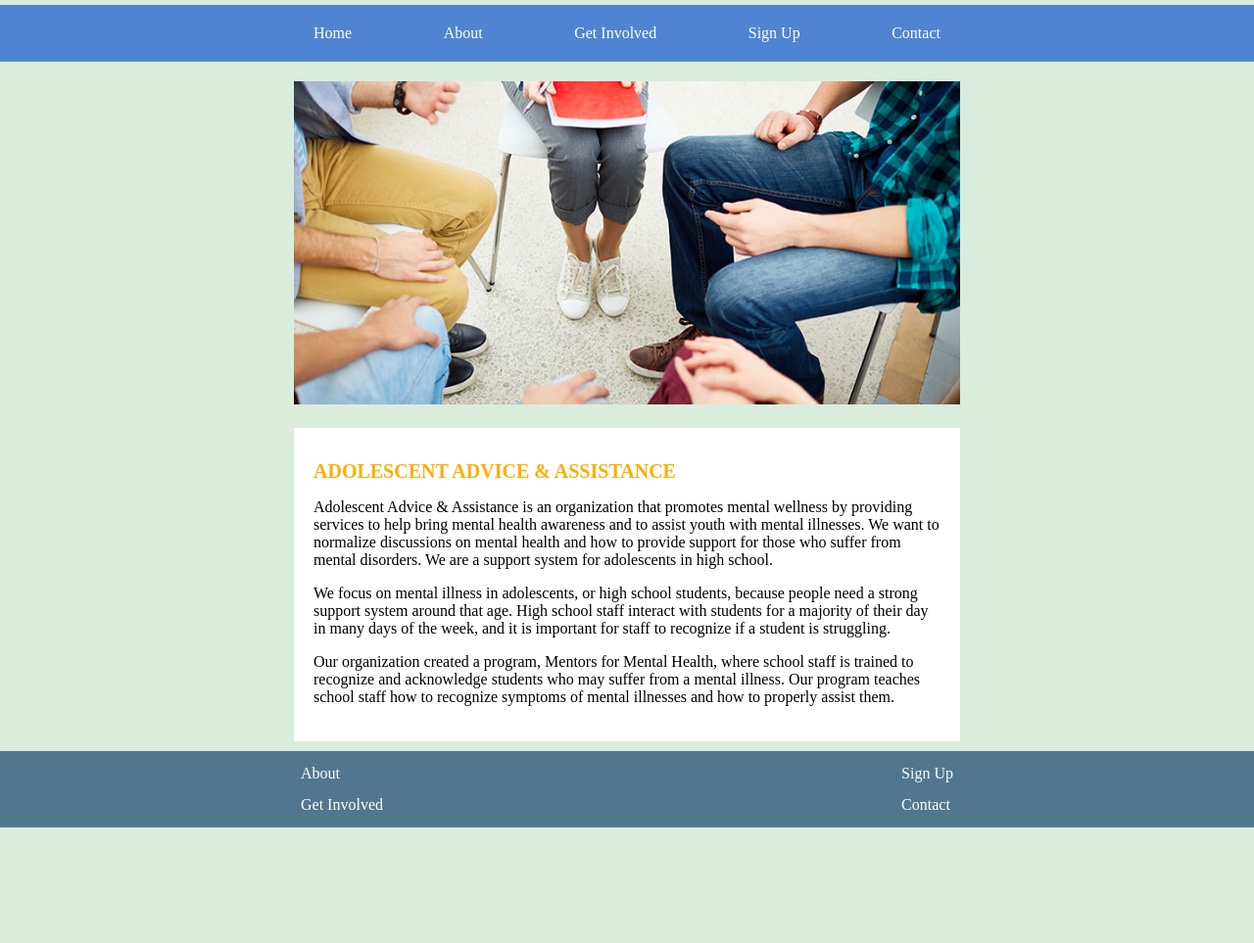
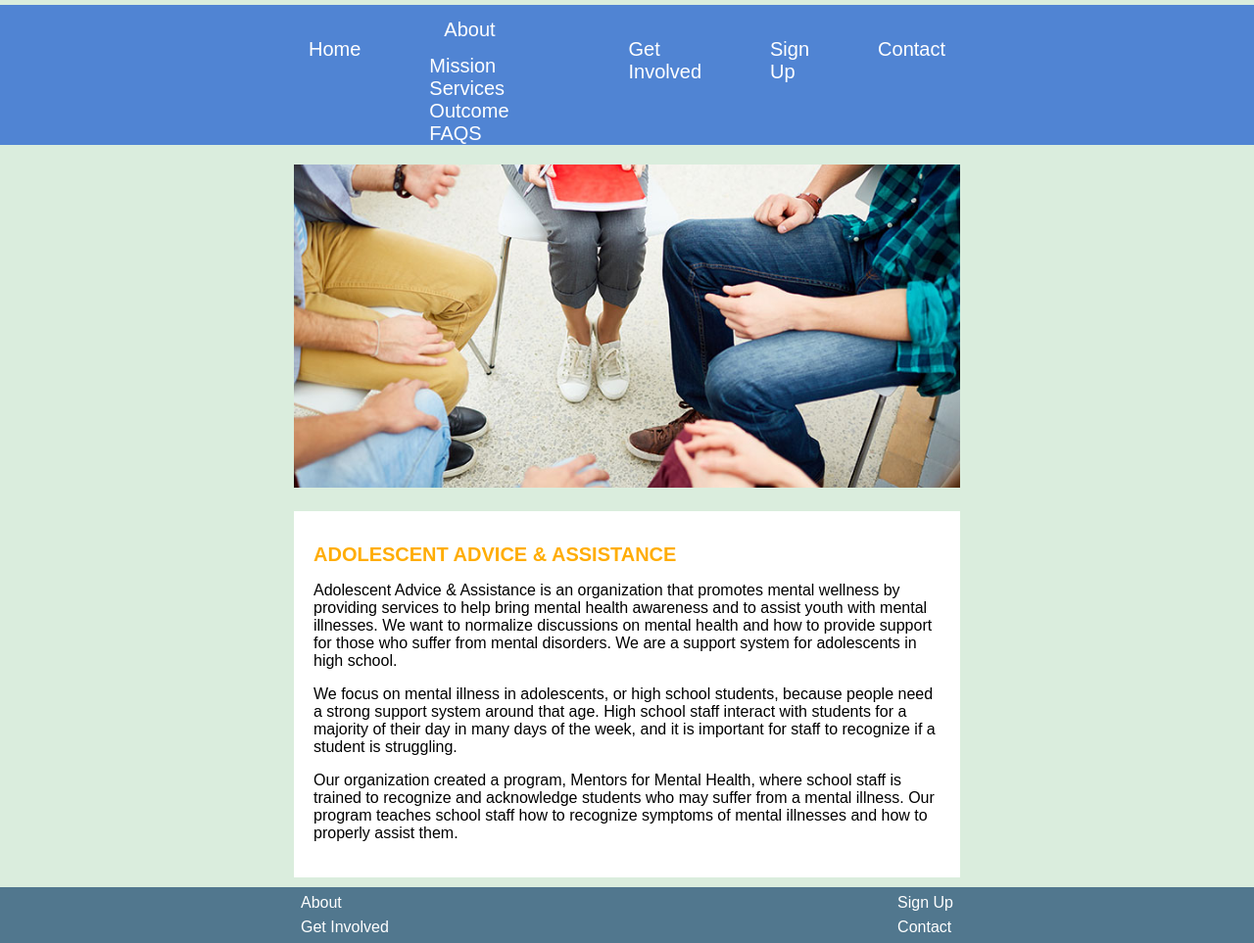
Before and after one commit to Zoryna/mental-health-proposal, a plain HTML site: page index.html in a window 1280 px wide. Shown: the part 69-1032 px from the top of the page at 98% size. Before the commit the page ends 914 px from the top, so only its background shows below. Drawn offline with Linux system fonts and the light colour scheme.

Commit message:
Working on the dropdown menu for the About page

```diff
--- a/css/index.css
+++ b/css/index.css
@@ -6,9 +6,10 @@ body {
   text-decoration: none;
   display: inline;
   overflow: auto;
+  font-family: Arial, Helvetica, sans-serif;
 }
 
-.orgheader h1 { /*add logo later*/
+.orgheader h1 { /*TODO: add logo later*/
   display: flex;
   justify-content: center;
   color: #FFAD05; /*dark yellow */
@@ -16,18 +17,43 @@ body {
   margin-top: 20px;
 }
 
-.navbar { /*make current tab highlighed later*/
+.navbar { /*TODO: current tab highlighed later*/
   display:flex;
   background-color: #5084D3; /*sky blue*/
   justify-content: space-between;
-  /*position: sticky; */
+  padding: 0px;
+  overflow: hidden;
 }
 
-.navbar div {
+.navbar a {
   margin: 20px;
+  padding: 14px 15px;
+  color: white;
+  text-decoration: none;
+  font-size: 20px;
 }
 
-a:hover { /*improve later where it highlights entire box*/
+.navbar a:hover { /*TODO: improve later where it highlights entire box*/
+  background-color: #2A4670; /*darker sky blue*/
+}
+
+.dropdown button {
+  padding: 14px 15px;
+  border: none;
+  outline: none;
+  color: white;
+  background-color: inherit;
+  font-family: inherit;
+}
+
+.dropdown-content a {
+  float: none;
+  padding: 12px 15px;
+  text-align: left;
+  /*display: block; */
+}
+
+.dropdowncontent a:hover {
   background-color: #2A4670; /*darker sky blue*/
 }
 
@@ -47,7 +73,7 @@ a:hover { /*improve later where it highlights entire box*/
 
 }
 
-.footer div {
+.footer a {
   display: flex;
   flex-direction: column;
   margin: 7px;
--- a/index.html
+++ b/index.html
@@ -13,11 +13,25 @@
   </div>
 
   <div class="navbar">
-    <div><a href="home.html" style="text-decoration: none; color: white;" id="left">Home</a></div>
-    <div><a href= "about.html" style="text-decoration: none; color: white;"> About</a></div>
-    <div><a href="getinvolved.html" style="text-decoration: none; color: white;"> Get Involved</a></div>
-    <div><a href="signup.html" style="text-decoration: none; color: white;">Sign Up</a></div>
-    <div><a href="contact.html" style="text-decoration: none; color: white;" id="right"> Contact</a></div>
+    <a href="index.html"id="left">Home</a>
+
+    <div class="dropdown">
+      <button class="drop">
+        <a href= "about.html">About</a>
+      </button>
+
+      <div class="dropdown-content">
+        <a href="about2.html">Mission</a>
+        <a href="about3.html">Services</a>
+        <a href="about4.html">Outcome</a>
+        <a href="about5.html">FAQS</a>
+    </div>
+
+  </div>
+
+    <a href="getinvolved.html"> Get Involved</a>
+    <a href="signup.html">Sign Up</a>
+    <a href="contact.html" id="right"> Contact</a>
   </div>
 
   <div class="homecontents">
@@ -56,17 +70,17 @@
 
   <div class="footer">
     <div id="left">
-      <div><a href= "about.html" style="text-decoration: none; color: white;"> About</a></div>
-      <div><a href="getinvolved.html" style="text-decoration: none; color: white;"> Get Involved</a></div>
+      <a href= "about.html" style="text-decoration: none; color: white;"> About</a>
+      <a href="getinvolved.html" style="text-decoration: none; color: white;"> Get Involved</a>
     </div>
 
     <div>
-      <!--will place other resources on mental health here-->
+      <!--TODO: will place other resources on mental health here-->
     </div>
 
     <div id="right">
-      <div><a href="signup.html" style="text-decoration: none; color: white;">Sign Up</a></div>
-      <div><a href="contact.html" style="text-decoration: none; color: white;"> Contact</a></div>
+      <a href="signup.html" style="text-decoration: none; color: white;">Sign Up</a>
+      <a href="contact.html" style="text-decoration: none; color: white;"> Contact</a>
     </div>
 
   </div>
```
Also changed, not shown: README.md.
